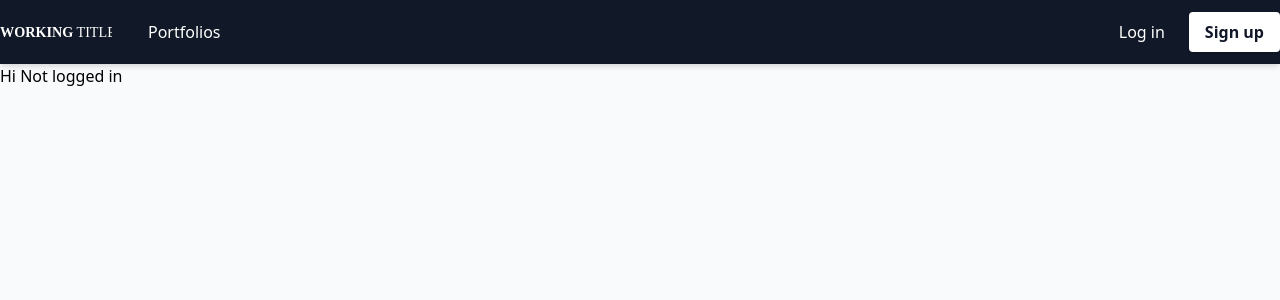
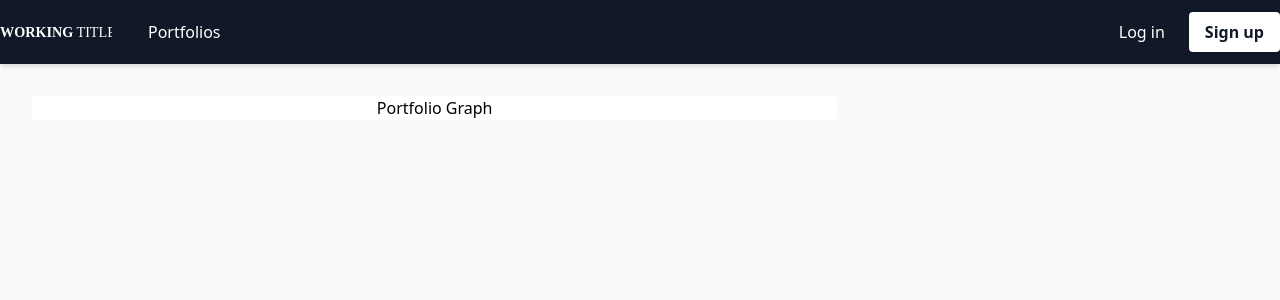
Before and after one commit to jonas-jonas/div-dash, a React (Create React App) app in the folder web/: page / in a window 1280 px wide. Shown: the top 300 px of the page. Built offline with nearby package versions, Linux system fonts and the light colour scheme; no server answers.

Commit message:
Add PortfolioGraph Placeholder

```diff
--- /dev/null
+++ b/web/src/components/PortfolioGraph.tsx
@@ -0,0 +1,7 @@
+export function PortfolioGraph() {
+  return (
+    <div className="col-span-2 flex items-center justify-center bg-white rounded">
+      Portfolio Graph
+    </div>
+  );
+}
--- a/web/src/pages/Home.tsx
+++ b/web/src/pages/Home.tsx
@@ -1,7 +1,15 @@
-import { useRecoilValue } from "recoil";
-import { userState } from "../state/authState";
+import { PortfolioGraph } from "../components/PortfolioGraph";
 
 export function Home() {
-  const user = useRecoilValue(userState);
-  return <div className="container">Hi {user?.email || "Not logged in"}</div>;
+  return (
+    <div className="container mb-24 mx-auto">
+      <div className="grid grid-cols-3 gap-4 p-8">
+        <PortfolioGraph />
+
+        <div>
+          <div></div>
+        </div>
+      </div>
+    </div>
+  );
 }
```
